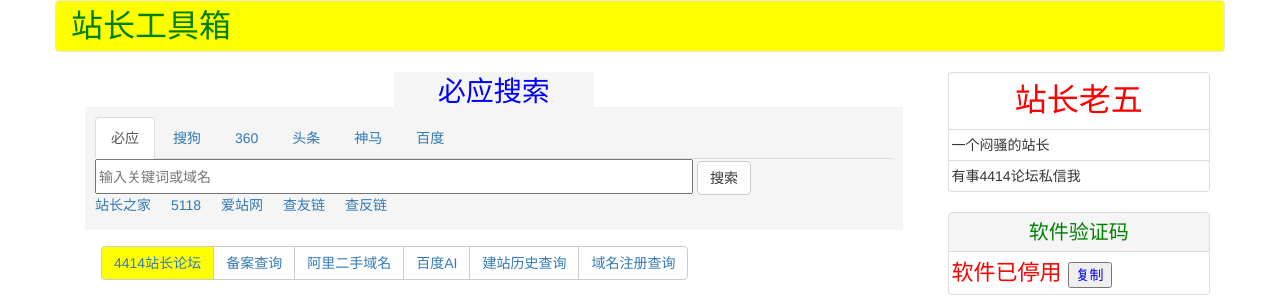
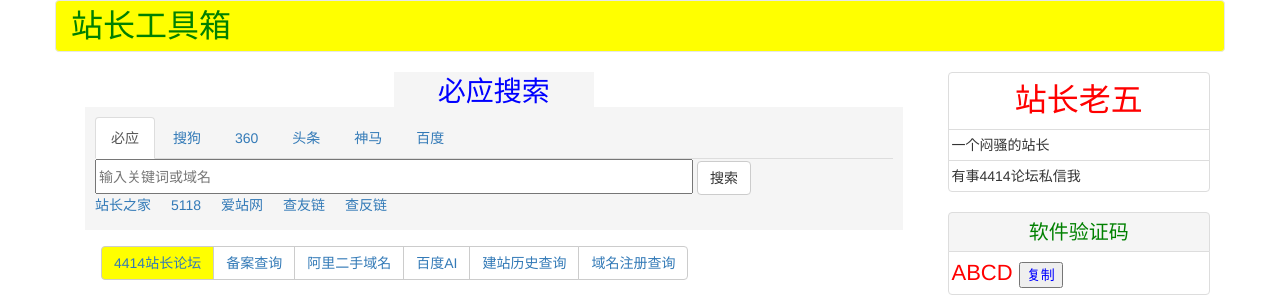
Before and after one commit to xinshou1234/xinshou1234.github.io, a plain HTML site: page index.html in a window 1280 px wide. Shown: the top 303 px of the page. Drawn offline with nearby package versions, Linux system fonts and the light colour scheme.

Commit message:
Update index.html

```diff
--- a/index.html
+++ b/index.html
@@ -396,7 +396,7 @@
 						<li class="list-group-item" style="text-align: center;font-size: 20px;color: green;background-color: #F5F5F5;">软件验证码</li>
 						<li class="list-group-item" style="color:red;">
 							<span id='txt2' style="font-size:22px;">
-						软件已停用
+						ABCD
 						</span>
 							<span>
 						<button id='copy' style='color:blue;'>复制</button>
```
